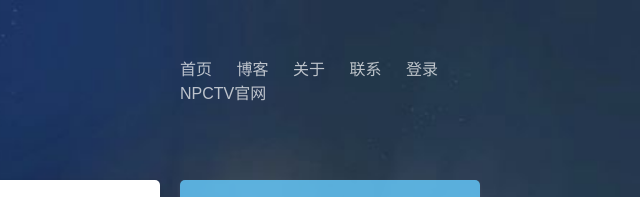
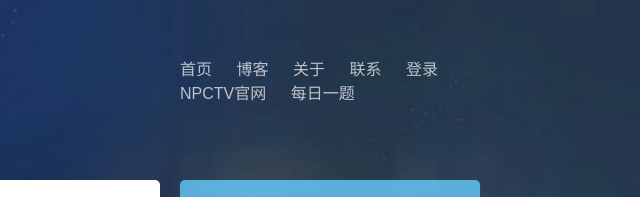
Before and after one commit to heimenkyou/Lo_blog_website, a plain HTML site: page blog.html in a window 1280 px wide. Shown: the top 197 px of the page, 640-1280 px from the left. Drawn offline with Linux system fonts and the light colour scheme.

Commit message:
更新历史题库, 增加每日一题在博客界面的入口

```diff
--- a/blog.html
+++ b/blog.html
@@ -24,6 +24,7 @@
                     <li><a href="./contact.html">联系</a></li>
                     <li><a href="./login.html">登录</a></li>
                     <li><a href="./NPC" target="_blank">NPCTV官网</a></li>
+                    <li><a href="./DailyQues/index.html">每日一题</a></li>
                 </ul>
             </nav>
         </div>
```
Also changed, not shown: DailyQues/DailyQues.html (+1 -1 lines).
